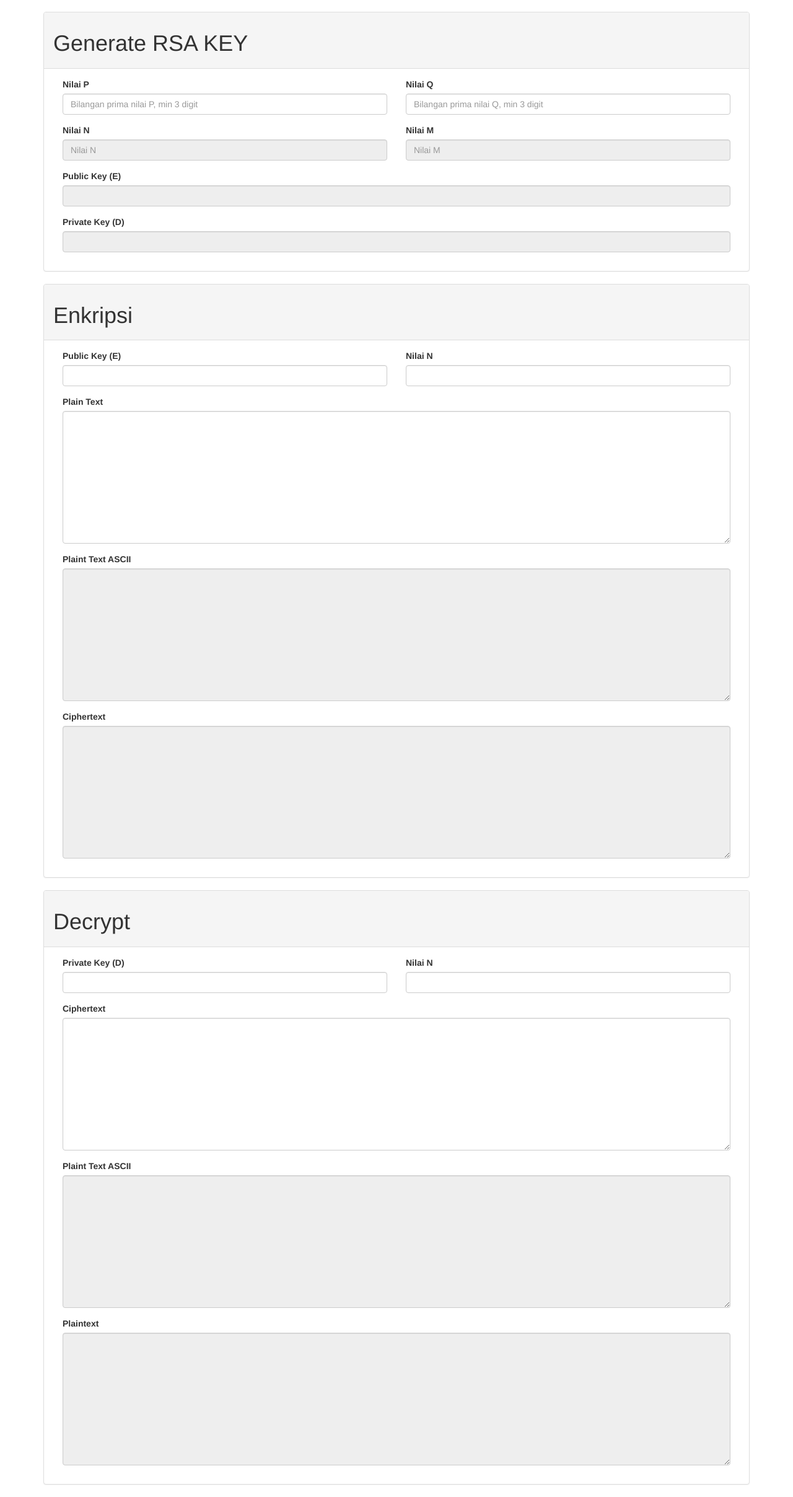
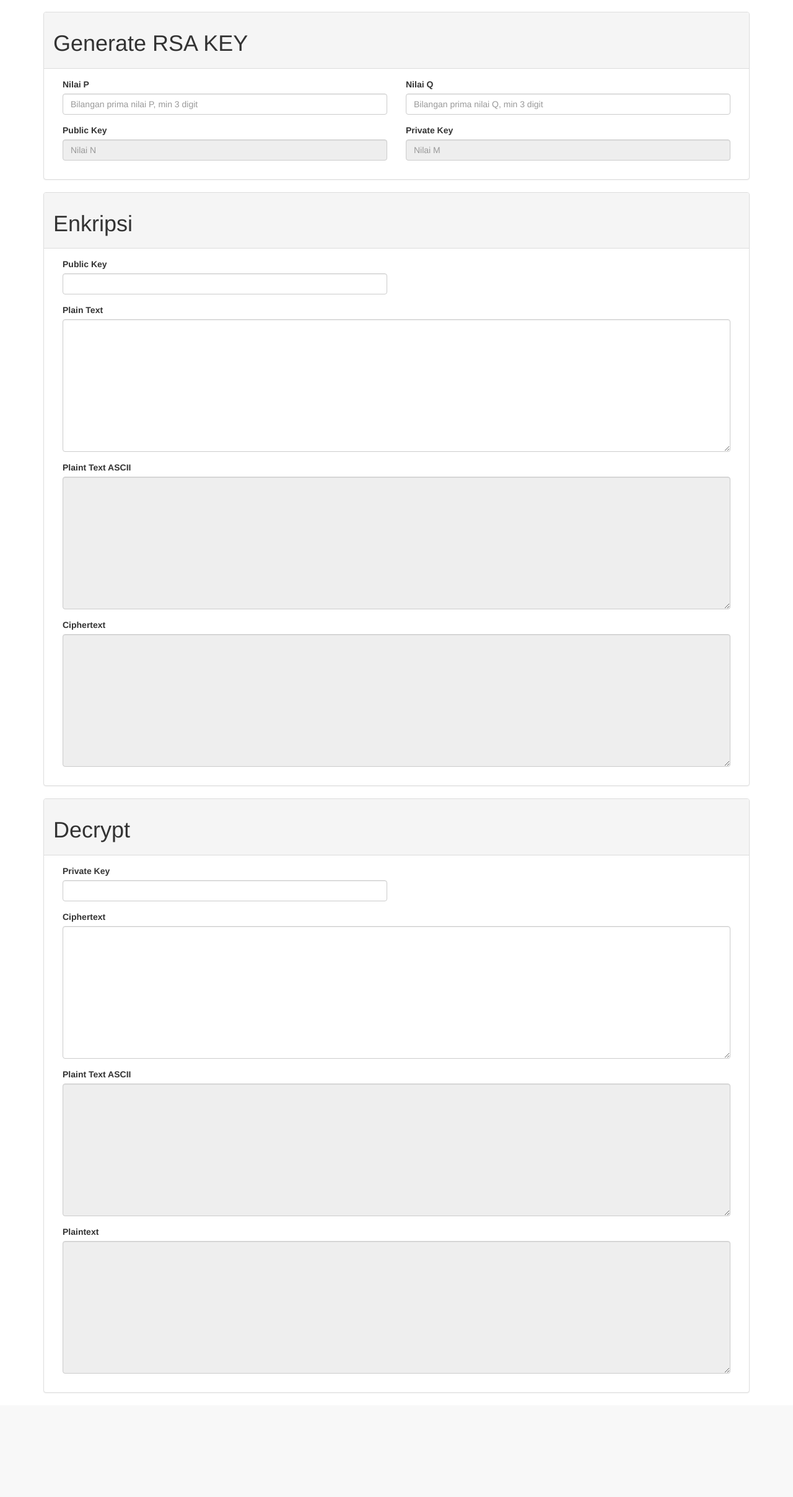
Before and after one commit to ignatha/rsa-simple, a Flask app: page / in a window 1280 px wide. Shown: the part 51-2466 px from the top of the page at 62% size. After the commit the page ends 2298 px from the top, so only its background shows below. Run offline with Flask 2, Linux system fonts and the light colour scheme; some libraries are stand-ins or nearby versions.

Commit message:
optimized

```diff
--- a/main.py
+++ b/main.py
@@ -1,9 +1,11 @@
 from flask import Flask, request, jsonify, render_template, url_for
 from flask_cors import CORS
+from itsdangerous import URLSafeSerializer
 import rsa
 
 app = Flask(__name__)
 cors = CORS(app)
+danger = URLSafeSerializer("296b8e8fde09d68f5ab4ef26d5295afc")
 
 @app.route("/")
 def index():
@@ -20,17 +22,22 @@ def generate():
 	rsa_s.setE()
 	rsa_s.setD()
 
-	data = dict([('n', rsa_s.n), ('m', rsa_s.m), ('e', rsa_s.e), ('d', rsa_s.d)])
+	public_key = danger.dumps(f'{rsa_s.n}.{rsa_s.e}')
+	private_key = danger.dumps(f'{rsa_s.n}.{rsa_s.d}')
+
+	data = dict([("public_key", public_key), ("private_key", private_key)])
 
 	return jsonify(data)
 
 @app.route("/enkripsi",methods=['POST'])
 def enkripsi():
-	e = request.form['public_key']
-	n = request.form['nilai_n']
+	public_key = request.form['public_key']
+	public_key = danger.loads(public_key)
+	public_key = public_key.split('.')
+
 	text = request.form['plain_text']
 	plainText = [int(ord(c)) for c in text]
-	cipherText = [int(pow(s,int(e),int(n))) for s in plainText]
+	cipherText = [int(pow(s,int(public_key[1]),int(public_key[0]))) for s in plainText]
 
 	data = {
 		"plain_text_ascii":plainText,
@@ -42,11 +49,13 @@ def enkripsi():
 
 @app.route("/decrypt",methods=['POST'])
 def decrypt():
-	d = request.form['private_key']
-	n = request.form['nilai_n_decrypt']
+	private_key = request.form['private_key']
+	private_key = danger.loads(private_key)
+	private_key = private_key.split('.')
+
 	text = request.form['cipher_text']
 	ciphertext = text.split(' ')
-	plain_text_ascii = [int(pow(int(s),int(d),int(n))) for s in ciphertext]
+	plain_text_ascii = [int(pow(int(s),int(private_key[1]),int(private_key[0]))) for s in ciphertext]
 	plainText = [chr(c) for c in plain_text_ascii]
 
 	data = {
--- a/requirements.txt
+++ b/requirements.txt
@@ -1,7 +1,4 @@
-backports.entry-points-selectable==1.1.1
 Click==7.0
-distlib==0.3.4
-filelock==3.4.2
 Flask==1.0.2
 Flask-Cors==3.0.10
 importlib-metadata==4.10.0
@@ -11,6 +8,5 @@ MarkupSafe==1.1.0
 platformdirs==2.4.1
 six==1.16.0
 typing_extensions==4.0.1
-virtualenv==20.10.0
 Werkzeug==0.14.1
 zipp==3.6.0
--- a/templates/rsa/index.html
+++ b/templates/rsa/index.html
@@ -18,20 +18,12 @@
                 <input type="text" id="q" class="prima form-control" placeholder="Bilangan prima nilai Q, min 3 digit">
               </div>
               <div class="form-group col-md-6">
-                <label>Nilai N</label>
-                <input type="text" id="n" class="form-control" placeholder="Nilai N" readonly>
+                <label>Public Key</label>
+                <input type="text" id="public" class="form-control" placeholder="Nilai N" readonly>
               </div>
               <div class="form-group col-md-6">
-                <label>Nilai M</label>
-                <input type="text" id="m" class="form-control" placeholder="Nilai M" readonly>
-              </div>
-              <div class="form-group col-md-12">
-                <label>Public Key (E)</label>
-                <input type="text" id="e" class="form-control" readonly>
-              </div>
-              <div class="form-group col-md-12">
-                <label>Private Key (D)</label>
-                <input type="text" id="d" class="form-control" readonly>
+                <label>Private Key</label>
+                <input type="text" id="private" class="form-control" placeholder="Nilai M" readonly>
               </div>
         </div>
         </form>
@@ -44,12 +36,8 @@
         <form>
         <div class="panel-body">
               <div class="form-group col-md-6">
-                <label>Public Key (E)</label>
-                <input type="text" id="public_key" class="key form-control">
-              </div>
-              <div class="form-group col-md-6">
-                <label>Nilai N</label>
-                <input type="text" id="nilai_n" class="key form-control">
+                <label>Public Key</label>
+                <input type="text" id="en_public" class="key form-control">
               </div>
               <div class="form-group col-md-12">
                 <label>Plain Text</label>
@@ -74,12 +62,8 @@
         <form>
         <div class="panel-body">
               <div class="form-group col-md-6">
-                <label>Private Key (D)</label>
-                <input type="text" id="private_key" class="key_dec form-control">
-              </div>
-              <div class="form-group col-md-6">
-                <label>Nilai N</label>
-                <input type="text" id="nilai_n_decrypt" class="key_dec form-control">
+                <label>Private Key</label>
+                <input type="text" id="en_private" class="key_dec form-control">
               </div>
               <div class="form-group col-md-12">
                 <label>Ciphertext</label>
@@ -107,17 +91,15 @@
     if (!(!$("#p").val() || !$("#q").val())) {
       $.post( '{{url_for("generate")}}', { p: $("#p").val(), q: $("#q").val() })
         .done(function( data ) {
-          $("#n").val(data.n);
-          $("#m").val(data.m);
-          $("#e").val(data.e);
-          $("#d").val(data.d);
+          $("#public").val(data.public_key);
+          $("#private").val(data.private_key);
         });
     }
   });
 
   $( ".key" ).change(function() {
-    if (!(!$("#public_key").val() || !$("#nilai_n").val() || !$("#plain_text").val())) {
-      $.post( '{{url_for("enkripsi")}}', { public_key: $("#public_key").val(), nilai_n: $("#nilai_n").val(),plain_text: $("#plain_text").val() })
+    if (!(!$("#en_public").val() || !$("#plain_text").val())) {
+      $.post( '{{url_for("enkripsi")}}', { public_key: $("#en_public").val(), plain_text: $("#plain_text").val() })
         .done(function( data ) {
             var ascii = data.plain_text_ascii;
             var cipher = data.decrypt;
@@ -128,8 +110,8 @@
   });
 
   $( ".key_dec" ).change(function() {
-    if (!(!$("#private_key").val() || !$("#nilai_n_decrypt").val() || !$("#cipher_text").val())) {
-      $.post( '{{url_for("decrypt")}}', { private_key: $("#private_key").val(), nilai_n_decrypt: $("#nilai_n_decrypt").val(),cipher_text: $("#cipher_text").val() })
+    if (!(!$("#en_private").val() || !$("#cipher_text").val())) {
+      $.post( '{{url_for("decrypt")}}', { private_key: $("#en_private").val(), cipher_text: $("#cipher_text").val() })
         .done(function( data ) {
             var ascii = data.plain_text_ascii;
             var plainText = data.plaintext;
```
